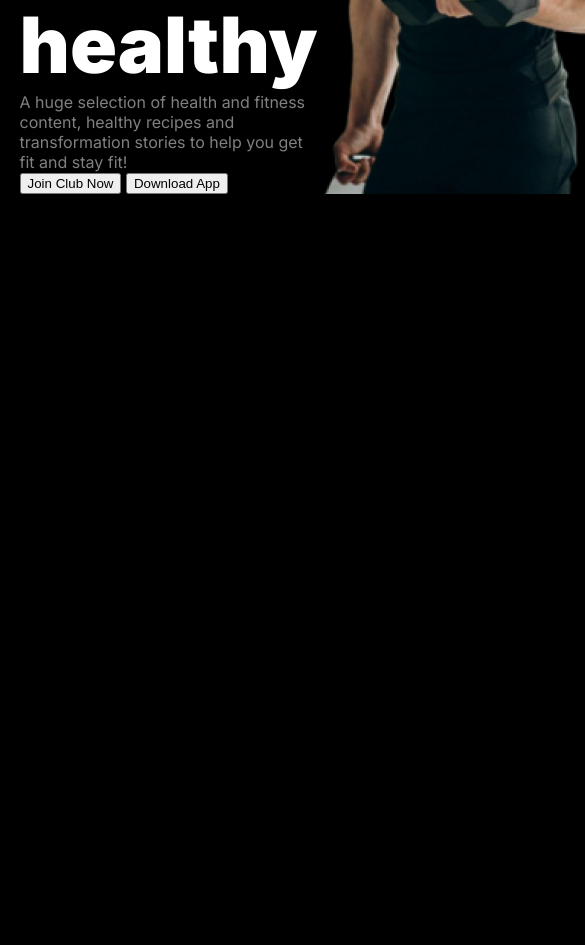
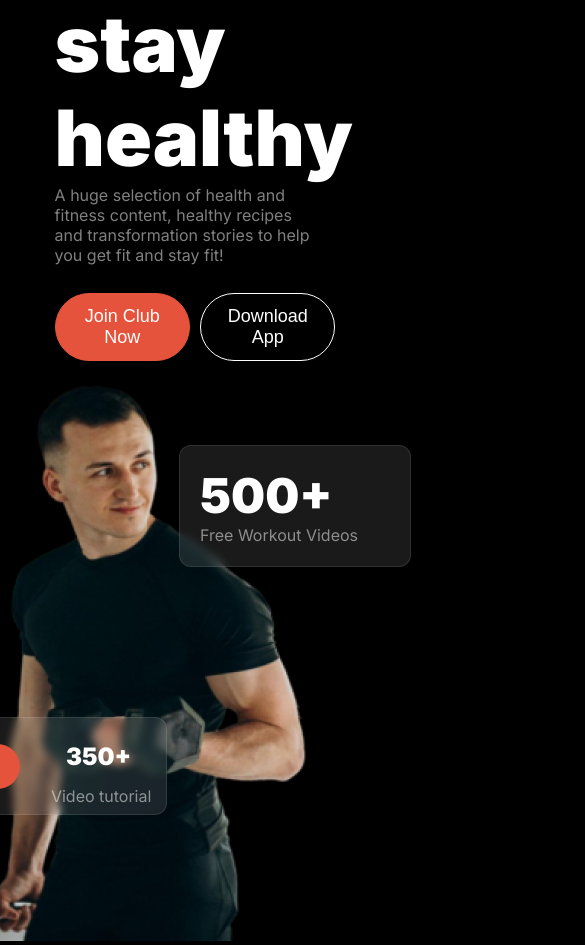
Before and after one commit to MushfikhaJyoti/my-second-PH-assignment, a plain HTML site: page index.html in a window 390 px wide. Shown: the part 591-1536 px from the top of the page, 585 px wide, since content can reach past the window. Before the commit the page ends 869 px from the top, so only its background shows below. Drawn offline with Linux system fonts and the light colour scheme.

Commit message:
design & responsive done upto banner section

```diff
--- a/index.html
+++ b/index.html
@@ -5,33 +5,48 @@
     <meta name="viewport" content="width=device-width, initial-scale=1.0">
     <title>PH-Fitness</title>
     <script src="https://kit.fontawesome.com/82059bdbe7.js" crossorigin="anonymous"></script>
-    <link rel="stylesheet" href="styles/style.css">
+       <link rel="stylesheet" href="styles/style.css">
 </head>
 <body>
     <!-- Navbar Section -->
-   <div class="container nav-bar">
+   <nav class="container nav-bar">
     <h3 class="brand-name" >Fitness</h3>
     <div class="nav-options">
         <p class="home">Home</p>
         <p>Service</p>
         <p>Contact</p>
         <p>About</p>
-    </div>
-   </div>
+        </div>
+        <div class="ham-burger"><i class="fa-solid fa-bars"></i></div>
+
+    </nav>
    <!--Banner Section-->
    <section class="container Banner-section">
     <div class="text-container">
-        <h3 class="banner-heading">Get Body In <span id="shape">shape</span> & stay healthy</h3>
-        <p> A huge selection of health and fitness content, healthy recipes and transformation stories to help you get fit and stay fit!</p>
-        <button class="btn-primary">
-         Join Club Now
-        </button>
-        <button>Download App</button>
+        <h3 class="banner-heading">Get body in <br> <span id="shape">shape</span> & stay <br> healthy</h3>
+        <p> A huge selection of health and fitness content, healthy recipes <br> and transformation stories to help you get fit and stay fit!</p>
+        <div class="btn-section"> <button class="btn-primary">
+            Join Club Now
+           </button>
+           <button class="button">Download App</button></div>
+
 
     </div>
     <div class="banner-img">
         <img src="images/Images 2.png" alt="">
-    </div>
+
+        <div class="banner-card1 card">
+            <h3>500+</h3>
+            <p>Free Workout Videos</p>
+
+        </div>
+        <div class="banner-card2 card">
+            <div class="circle"></div>
+              <div> <h3>350+</h3>
+                <p>Video tutorial</p></div>
+                    </div>
+        </div>
+
 
    </section>
 
--- a/styles/style.css
+++ b/styles/style.css
@@ -8,9 +8,12 @@
 body {
     font-family: "Inter", sans-serif;
     background-color: rgb(0, 0, 0);
+    /* background: linear-gradient(180.00deg, rgb(17, 17, 17),rgba(119, 119, 119, 0) 100%); */
+    border-radius: 5px;
+
 }
 .container{
-    width: 90%;
+    width: 80%;
     margin: 5rem auto;
 }
 h3{
@@ -21,6 +24,26 @@ h3{
 p{
     color: rgba(255, 255, 255, 0.5);
 }
+.btn-primary{
+    padding: 16px 45px;
+    background-color:rgb(230, 83, 60);
+    border: 1px solid rgb(230, 83, 60);
+    border-radius: 46px;
+    color: rgb(255, 255, 255);
+    font-size: 18px;
+    margin-right: 10px;
+}
+button{
+    margin-top: 28px;
+}
+.button{
+    padding: 16px 45px;
+    border: 1px solid white;
+    background-color: black;
+    border-radius: 46px;
+    color: rgb(255, 255, 255);
+    font-size: 18px;
+}
 
 
 
@@ -29,11 +52,13 @@ p{
 /* navbar styling */
 .brand-name{
     color: rgb(230, 83, 60);
-    font-size: 2.25rem;
+    font-size: 2.5rem;
     font-weight: 800;
     font-style: italic;
 }
 .nav-options{
+    border: 1px solid rgba(255, 255, 255, 0.1);
+    border-radius: 44px;
     color: rgb(255, 255, 255);
     font-size: 1.10rem;
     font-weight: 400;
@@ -41,11 +66,17 @@ p{
     justify-content: space-evenly;
     align-items: center;
     gap: 3rem;
+    padding: 4px;
 }
 .nav-bar{
     display: flex;
     justify-content: space-between;
     align-items: center;
+}
+.nav-options p {
+
+    color: rgb(255, 255, 255);
+
 }
 .home{
     background-color: rgb(230, 83, 60);
@@ -68,4 +99,81 @@ p{
     display: flex;
     justify-content: space-between;
     align-items: center;
+
+
+
 }
+ .text-container{
+    width: 90%;
+ }
+ .card{
+    background-color: rgba(255, 255, 255, 0.1);
+    backdrop-filter: blur(4px);
+
+    text-align: left;
+    border: 1px solid rgba(255, 255, 255, 0.1);
+    border-radius: 12px;
+ }
+ .banner-card1{
+    width: 190px;
+    height: 80px;
+    padding: 20px;
+    margin-top: -500px;
+    margin-left: 200px;
+ }
+
+ .banner-card2{
+    display: flex;
+    justify-content: space-around;
+    align-items: center;
+    gap: 2px;
+    width: 206px;
+    height: 96px;
+    margin-top: 250px;
+    margin-left: -100px;
+    }
+
+    .banner-card2 h3{
+        font-size: 24px;
+        padding: 15px;
+    }
+ .circle{
+    height: 45px;
+    width: 45px;
+    background-color: rgb(230, 83, 60);
+    border-radius: 50%;
+ }
+ .ham-burger{
+    display: none;
+
+ }
+i{
+    color: white;
+}
+
+ /* responsive styles */
+ /* mobile device */
+ @media screen and (max-width: 576px){
+    .nav-options{
+        display: none;
+    }
+    .ham-burger{
+        display: block;
+
+     }
+     .Banner-section{
+        display: flex;
+        flex-direction: column;
+     }
+     .btn-section{
+        display: flex;
+        flex-direction: row;
+     }
+     .banner-card2{
+        margin-top: 150px;
+        margin-left: -20px;
+     }
+     .btn-primary, .button{
+        padding: 12px 20px;
+     }
+ }
```
